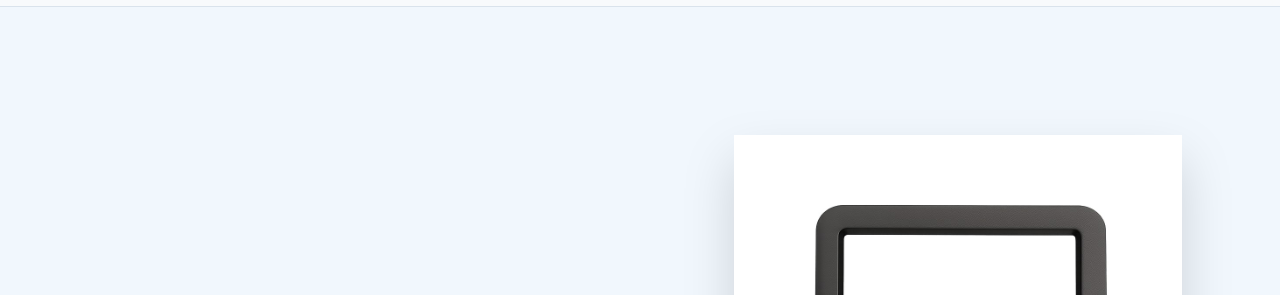
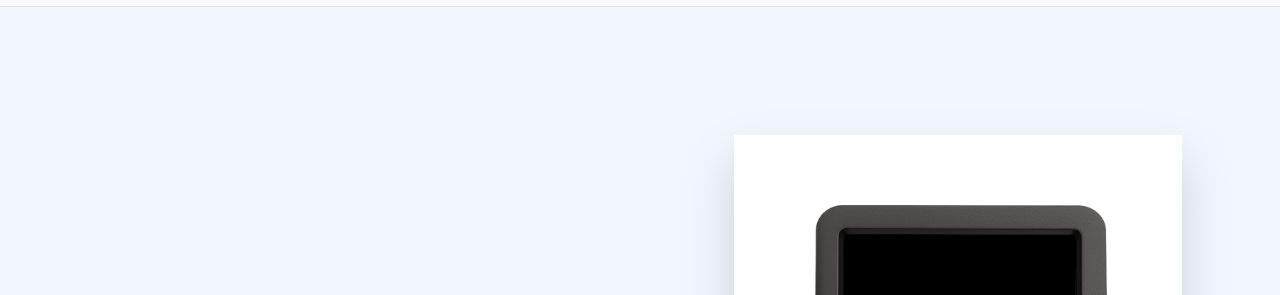
Before and after one commit to fadhlureza/packet.in, a plain HTML site: page index.html in a window 1280 px wide. Shown: the part 66-361 px from the top of the page. Drawn offline with nearby package versions, Linux system fonts and the light colour scheme.

Commit message:
new produk img

```diff
--- a/index.html
+++ b/index.html
@@ -162,7 +162,7 @@
           </div>
           <div class="flex justify-center items-center">
             <img
-              src="assets/produk2.jpg"
+              src="assets/Paket.In.png"
               alt="Ilustrasi Mesin Kios Paket.in"
               class="max-w-xs md:max-w-sm lg:max-w-md drop-shadow-2xl"
             />
```
Also changed, not shown: assets/Paket.In.png (added).
